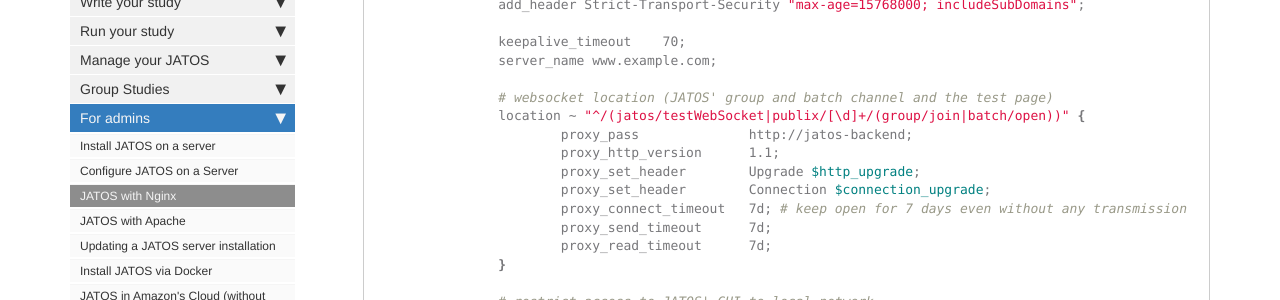
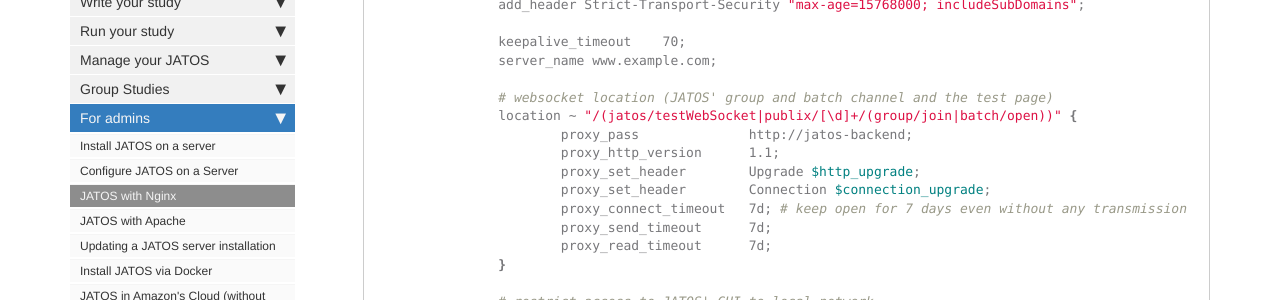
Before and after one commit to kristian-lange-tw/JATOS_docs_v3, a Jekyll site: the page built from pages/JATOS-with-Nginx.md, in a window 1280 px wide and 900 px high, scrolled down 1414 px. Shown: the part 152-452 px from the top of the window. Built offline with Jekyll 4.4.1, drawn with Linux system fonts in a browser that asks for light colours; nearby versions of some CDN libraries; comment, search, counter and statistics services are not loaded.

```diff
--- a/pages/JATOS-with-Nginx.md
+++ b/pages/JATOS-with-Nginx.md
@@ -81,7 +81,7 @@ http {
                 server_name www.example.com;
 
                 # websocket location (JATOS' group and batch channel and the test page)
-                location ~ "^/(jatos/testWebSocket|publix/[\d]+/(group/join|batch/open))" {
+                location ~ "/(jatos/testWebSocket|publix/[\d]+/(group/join|batch/open))" {
                         proxy_pass              http://jatos-backend;
                         proxy_http_version      1.1;
                         proxy_set_header        Upgrade $http_upgrade;
```
